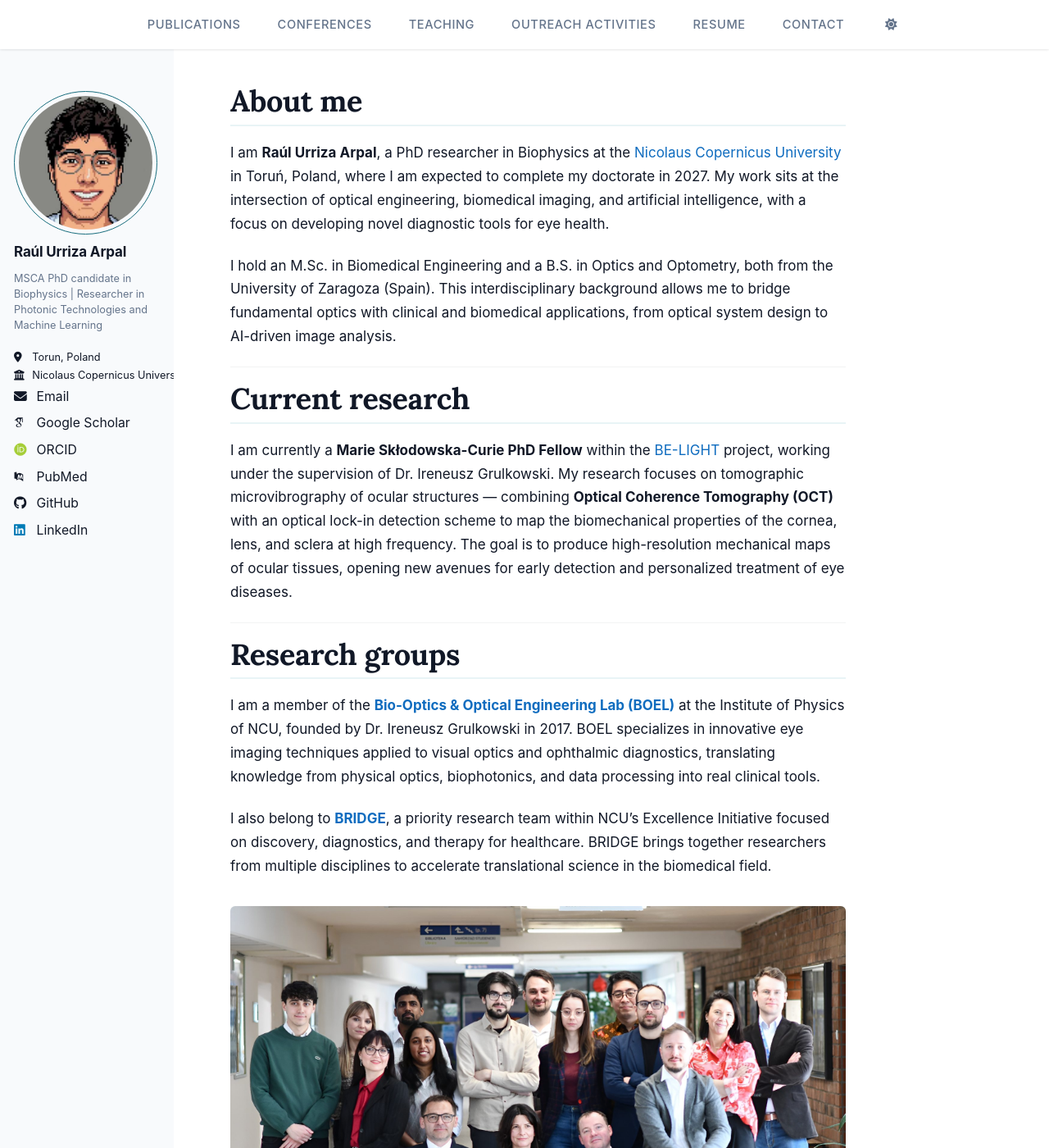
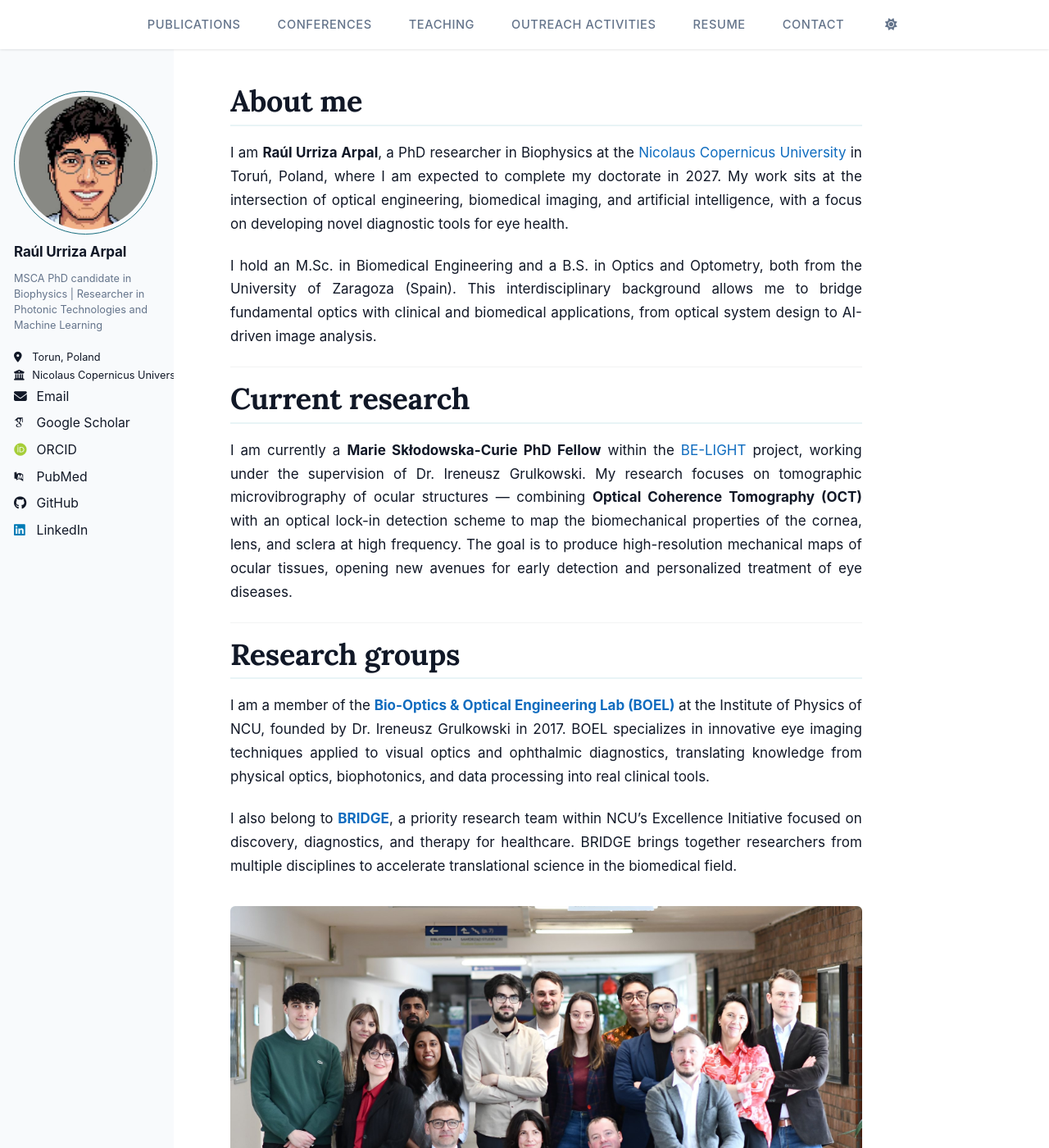
Before and after one commit to RaulUrriza/raulurriza.github.io, a Jekyll site: the page built from _pages/about.md, in a window 1280 px wide and 1400 px high. Shown: the whole window at 82% size. Built offline with Jekyll 4.4.1, drawn with Linux system fonts in a browser that asks for light colours; some web fonts are replaced; a script bundle is joined from its source files by our own code; library files that are not in the unit come from our copies.

Commit message:
Update style.scss
texto justificado en about me

```diff
--- a/assets/css/style.scss
+++ b/assets/css/style.scss
@@ -168,15 +168,17 @@ html, body {
   margin-top: 2.5em;
 }
 
-/* Prose pages: cap line length at ~70 chars for comfortable reading */
-.page__content {
-  max-width: 70ch;
-}
-
-/* Archive/list pages are denser — restore full width */
+/* Unified content width across all page types */
+.page__content,
 .archive,
 .archive .page__content {
   max-width: none;
+}
+
+/* Justified body text */
+.page__content p,
+.archive p {
+  text-align: justify;
 }
 
 /* Section h2 dividers */
@@ -468,7 +470,7 @@ a.btn--primary {
   display: flex !important;
   float: none !important;
   width: 100% !important;
-  max-width: 70ch;
+  max-width: none;
   gap: 0;
 }
 
@@ -525,9 +527,6 @@ a.btn--primary {
   h2 { font-size: 1.375rem; }
   h3 { font-size: 1.125rem; }
 
-  .page__content {
-    max-width: none;           /* prose doesn't need 70ch cap on tablet */
-  }
 
   #main {
     margin-top: 2em;
```
